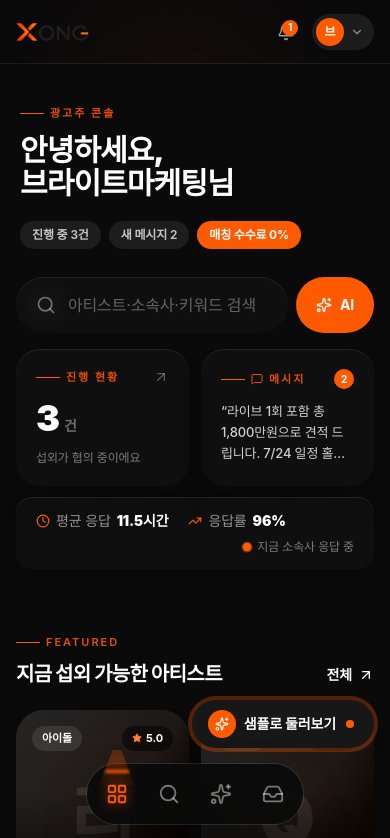
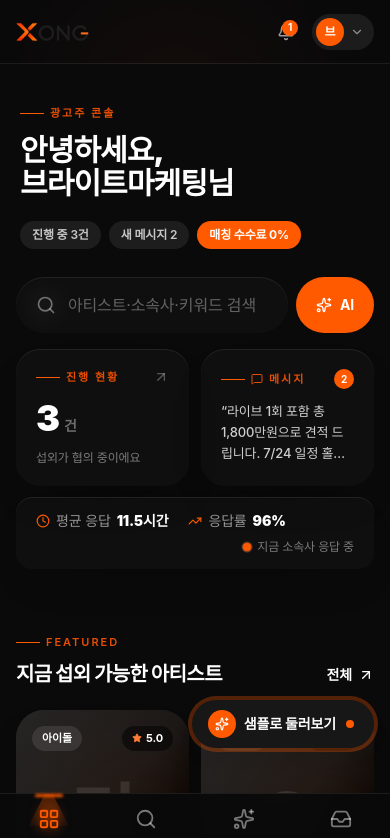
Before and after one commit to onepunchii/bookstar, a Next.js app: page / in a window 390 px wide. Shown: the top 838 px of the page. Built offline with nearby package versions, Linux system fonts and the light colour scheme; a web font is replaced by a local one.

Commit message:
style: 모바일 네비 플로팅→하단 밀착 바 (아이콘·스포트라이트 유지)

```diff
--- a/src/components/app-shell.tsx
+++ b/src/components/app-shell.tsx
@@ -232,7 +232,7 @@
 
         <main
           className={cn(
-            "relative flex-1 pb-28 md:pb-0",
+            "relative flex-1 pb-20 md:pb-0",
             dark ? "adv-dark" : "bg-neutral-50"
           )}
         >
@@ -257,9 +257,15 @@
       {/* 샘플 시나리오 런처 (전 화면 공용) */}
       <SampleLauncher />
 
-      {/* Mobile floating pill nav — 아이콘 전용 + 오렌지 스포트라이트 */}
-      <nav className="fixed bottom-5 left-1/2 z-40 -translate-x-1/2 md:hidden">
-        <div className="relative flex items-center gap-1 rounded-full bg-neutral-950/92 p-1.5 shadow-2xl shadow-black/50 ring-1 ring-white/10 backdrop-blur-xl">
+      {/* Mobile bottom nav — 하단 밀착 · 아이콘 전용 + 오렌지 스포트라이트 */}
+      <nav
+        className={cn(
+          "fixed inset-x-0 bottom-0 z-40 flex items-stretch border-t md:hidden",
+          dark
+            ? "border-white/8 bg-[#0a0a0b]/95 backdrop-blur-xl"
+            : "border-neutral-200 bg-white/95 backdrop-blur"
+        )}
+      >
         {nav.map((item) => {
           const active = isActive(pathname, item.href);
           return (
@@ -267,18 +273,18 @@
               key={item.href}
               href={item.href}
               aria-label={item.label}
-                className="relative flex h-12 w-12 items-center justify-center rounded-full"
+              className="relative flex flex-1 items-center justify-center py-3.5"
             >
               {active && (
                 <>
-                    {/* 스포트라이트 콘 */}
+                  {/* 상단 밀착 스포트라이트 빔 */}
                   <span
                     aria-hidden
-                      className="pointer-events-none absolute -top-5 left-1/2 h-9 w-9 -translate-x-1/2 bg-gradient-to-b from-brand-500/80 via-brand-500/25 to-transparent blur-md [clip-path:polygon(38%_0,62%_0,100%_100%,0%_100%)]"
+                    className="pointer-events-none absolute top-0 left-1/2 h-8 w-10 -translate-x-1/2 bg-gradient-to-b from-brand-500/85 via-brand-500/25 to-transparent blur-md [clip-path:polygon(40%_0,60%_0,100%_100%,0%_100%)]"
                   />
                   <span
                     aria-hidden
-                      className="pointer-events-none absolute top-0 left-1/2 h-[3px] w-6 -translate-x-1/2 rounded-full bg-brand-500 blur-[1.5px]"
+                    className="pointer-events-none absolute top-0 left-1/2 h-[3px] w-7 -translate-x-1/2 rounded-full bg-brand-500 blur-[1.5px]"
                   />
                 </>
               )}
@@ -287,13 +293,14 @@
                   "relative h-5.5 w-5.5 transition-colors",
                   active
                     ? "text-brand-500 drop-shadow-[0_0_6px_rgba(255,90,0,0.7)]"
-                      : "text-white/45"
+                    : dark
+                      ? "text-white/45"
+                      : "text-neutral-400"
                 )}
               />
             </Link>
           );
         })}
-        </div>
       </nav>
     </div>
   );
```
Lines whose indentation alone changed are shown as unchanged.
